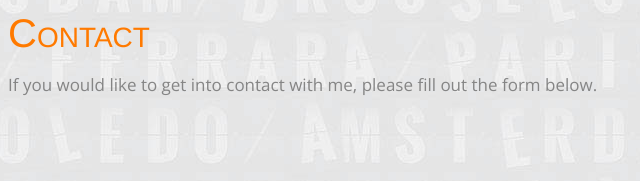
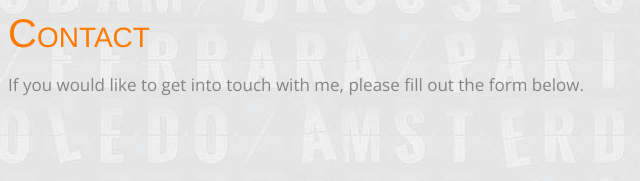
Before and after one commit to skstueber/dwebsite2, a plain HTML site: page index.html in a window 1280 px wide. Shown: the part 5185-5366 px from the top of the page, 57-697 px from the left. Drawn offline with nearby package versions, Linux system fonts and the light colour scheme.

Commit message:
Grammar correction

```diff
--- a/index.html
+++ b/index.html
@@ -311,7 +311,7 @@
         <div class="heading">
           <!-- Heading -->
           <h2>Contact</h2>
-          <p>If you would like to get into contact with me, please fill out the
+          <p>If you would like to get into touch with me, please fill out the
             form below.</p>
         </div>
       </div>
```
